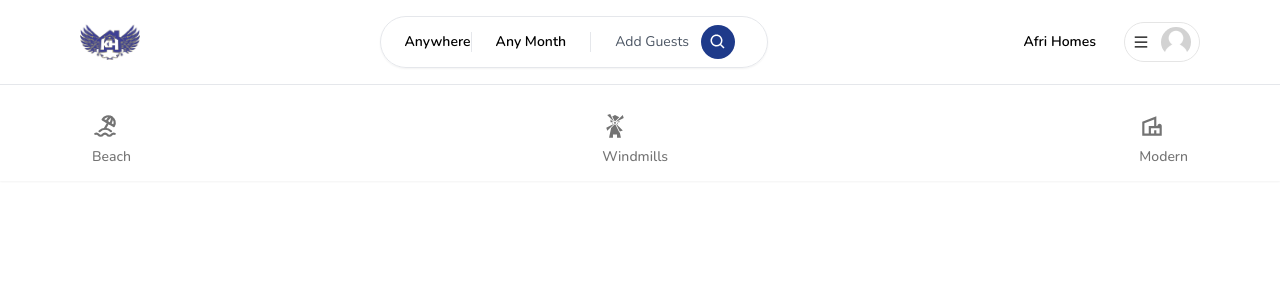
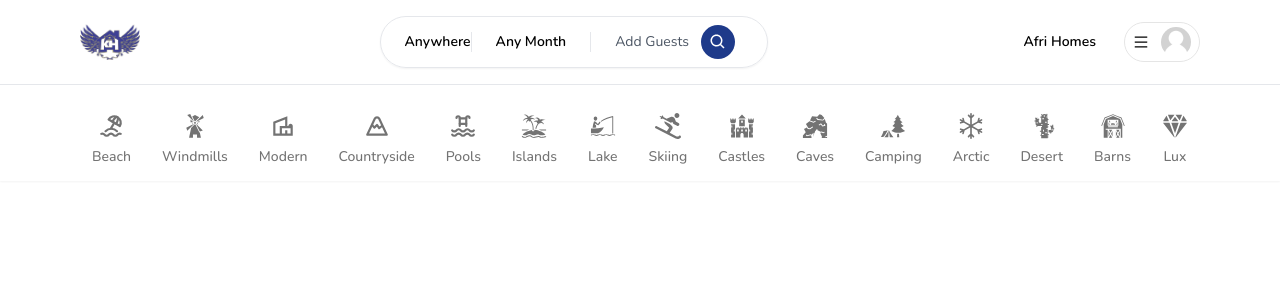
Before and after one commit to Joshua-Coded/city-life-kigali, a Next.js app in the folder city-life/: page / in a window 1280 px wide. Shown: the top 300 px of the page. Built offline with nearby package versions, Linux system fonts and the light colour scheme; no server answers.

Commit message:
categories completed

```diff
--- a/city-life/app/components/CategoryBox.tsx
+++ b/city-life/app/components/CategoryBox.tsx
@@ -1,13 +1,12 @@
 'use client';
 
+import qs from 'query-string';
 import { useRouter, useSearchParams } from "next/navigation";
+import { useCallback } from "react";
 import { IconType } from "react-icons";
-import { useCallback } from "react";
-import qs from 'query-string';
-
 
 interface CategoryBoxProps {
-    icon: IconType;
+  icon: IconType,
   label: string;
   selected?: boolean;
 }
@@ -15,7 +14,7 @@
 const CategoryBox: React.FC<CategoryBoxProps> = ({
   icon: Icon,
   label,
-    selected
+  selected,
 }) => {
   const router = useRouter();
   const params = useSearchParams();
@@ -29,21 +28,20 @@
 
     const updatedQuery: any = {
       ...currentQuery,
-    Category: label
-    };
+      category: label
+    }
 
-        if(params?.get('category') == label) {
+    if (params?.get('category') === label) {
       delete updatedQuery.category;
     }
 
     const url = qs.stringifyUrl({
       url: '/',
       query: updatedQuery
-        }, {skipNull: true});
+    }, { skipNull: true });
 
     router.push(url);
-
-    }, [label, params, router]);
+  }, [label, router, params]);
 
   return (
     <div
@@ -51,8 +49,8 @@
       className={`
         flex
         flex-col
-        item-center
-        justify-content
+        items-center
+        justify-center
         gap-2
         p-3
         border-b-2
@@ -68,8 +66,7 @@
         {label}
       </div>
     </div>
-    )
+   );
 }
 
-
 export default CategoryBox;
--- a/city-life/app/components/navbar/Categories.tsx
+++ b/city-life/app/components/navbar/Categories.tsx
@@ -1,59 +1,137 @@
-'use client'
+'use client';
 
-import Container from "../Container"
-import {TbBeach} from 'react-icons/tb'
-import {GiWindmill} from 'react-icons/gi';
-import {MdOutlineVilla} from 'react-icons/md';
-
+import { usePathname, useSearchParams } from 'next/navigation';
+import { TbBeach, TbMountain, TbPool } from 'react-icons/tb';
+import {
+  GiBarn,
+  GiBoatFishing,
+  GiCactus,
+  GiCastle,
+  GiCaveEntrance,
+  GiForestCamp,
+  GiIsland,
+  GiWindmill
+} from 'react-icons/gi';
+import { FaSkiing } from 'react-icons/fa';
+import { BsSnow } from 'react-icons/bs';
+import { IoDiamond } from 'react-icons/io5';
+import { MdOutlineVilla } from 'react-icons/md';
 
 import CategoryBox from "../CategoryBox";
+import Container from '../Container';
+
 
 export const categories = [
   {
-        label: "Beach",
+    label: 'Beach',
     icon: TbBeach,
-        description: "This property is close to the beach"
+    description: 'This property is close to the beach!',
   },
-
   {
-        label: "Windmills",
+    label: 'Windmills',
     icon: GiWindmill,
-        description: "This property has a windmill"
+    description: 'This property is has windmills!',
   },
-
   {
-        label: "Modern",
+    label: 'Modern',
     icon: MdOutlineVilla,
-        description: "This is a modern property"
+    description: 'This property is modern!'
   },
+  {
+    label: 'Countryside',
+    icon: TbMountain,
+    description: 'This property is in the countryside!'
+  },
+  {
+    label: 'Pools',
+    icon: TbPool,
+    description: 'This is property has a beautiful pool!'
+  },
+  {
+    label: 'Islands',
+    icon: GiIsland,
+    description: 'This property is on an island!'
+  },
+  {
+    label: 'Lake',
+    icon: GiBoatFishing,
+    description: 'This property is near a lake!'
+  },
+  {
+    label: 'Skiing',
+    icon: FaSkiing,
+    description: 'This property has skiing activies!'
+  },
+  {
+    label: 'Castles',
+    icon: GiCastle,
+    description: 'This property is an ancient castle!'
+  },
+  {
+    label: 'Caves',
+    icon: GiCaveEntrance,
+    description: 'This property is in a spooky cave!'
+  },
+  {
+    label: 'Camping',
+    icon: GiForestCamp,
+    description: 'This property offers camping activities!'
+  },
+  {
+    label: 'Arctic',
+    icon: BsSnow,
+    description: 'This property is in arctic environment!'
+  },
+  {
+    label: 'Desert',
+    icon: GiCactus,
+    description: 'This property is in the desert!'
+  },
+  {
+    label: 'Barns',
+    icon: GiBarn,
+    description: 'This property is in a barn!'
+  },
+  {
+    label: 'Lux',
+    icon: IoDiamond,
+    description: 'This property is brand new and luxurious!'
+  }
 ]
 
+const Categories = () => {
+  const params = useSearchParams();
+  const category = params?.get('category');
+  const pathname = usePathname();
+  const isMainPage = pathname === '/';
 
+  if (!isMainPage) {
+    return null;
+  }
 
-
-const Categories = () => {
   return (
     <Container>
-            <div className="
+      <div
+        className="
           pt-4
           flex
           flex-row
           items-center
           justify-between
           overflow-x-auto
-
-            ">
+        "
+      >
         {categories.map((item) => (
           <CategoryBox
             key={item.label}
             label={item.label}
-description={item.description}
             icon={item.icon}
+            selected={category === item.label}
           />
         ))}
       </div>
     </Container>
-    )
+  );
 }
 
-export default Categories
+export default Categories;
--- a/city-life/app/components/navbar/Navbar.tsx
+++ b/city-life/app/components/navbar/Navbar.tsx
@@ -33,9 +33,8 @@
 </div>
 </Container>
     </div>
-    <Categories>
-
-    </Categories>
+    {/* category section */}
+    <Categories/>
     </div>
     )
 }
```
Lines whose indentation alone changed are shown as unchanged.
